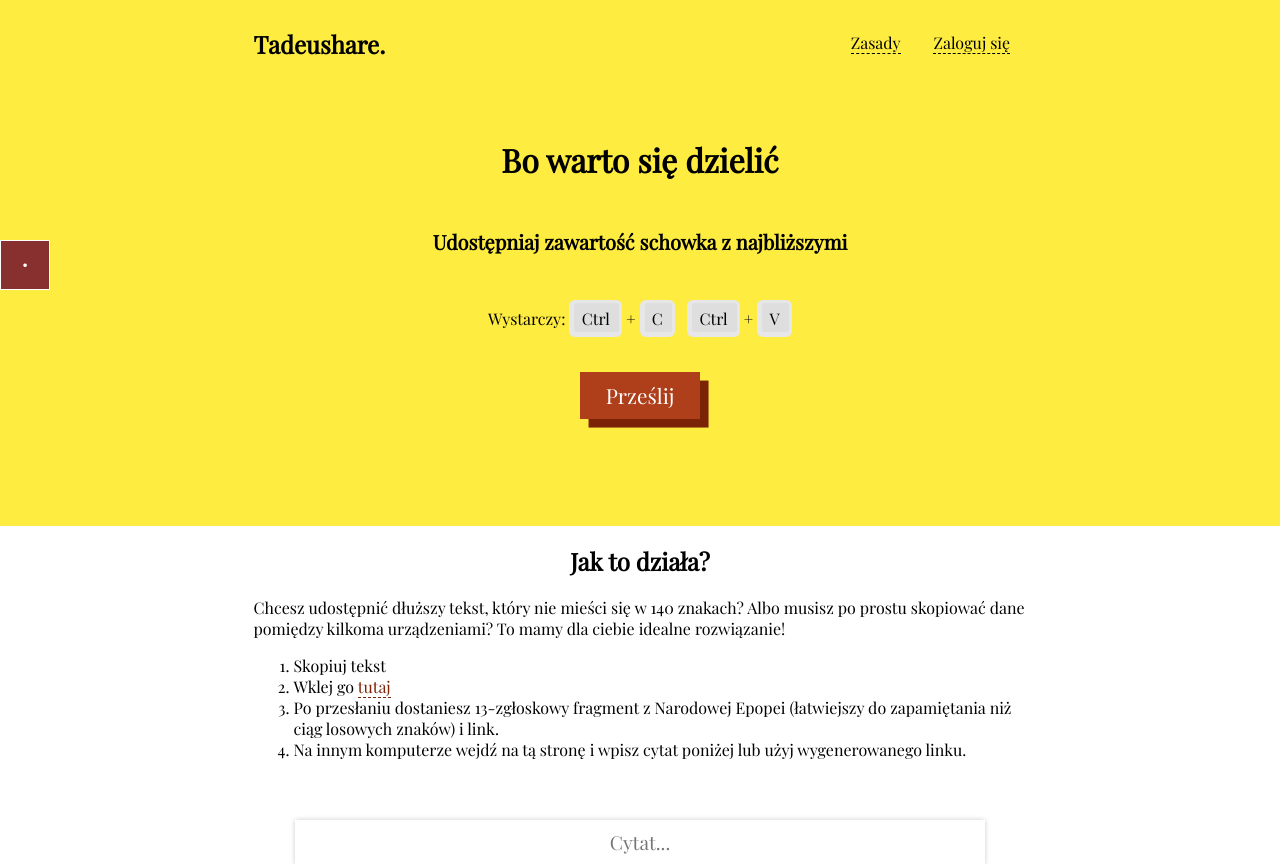
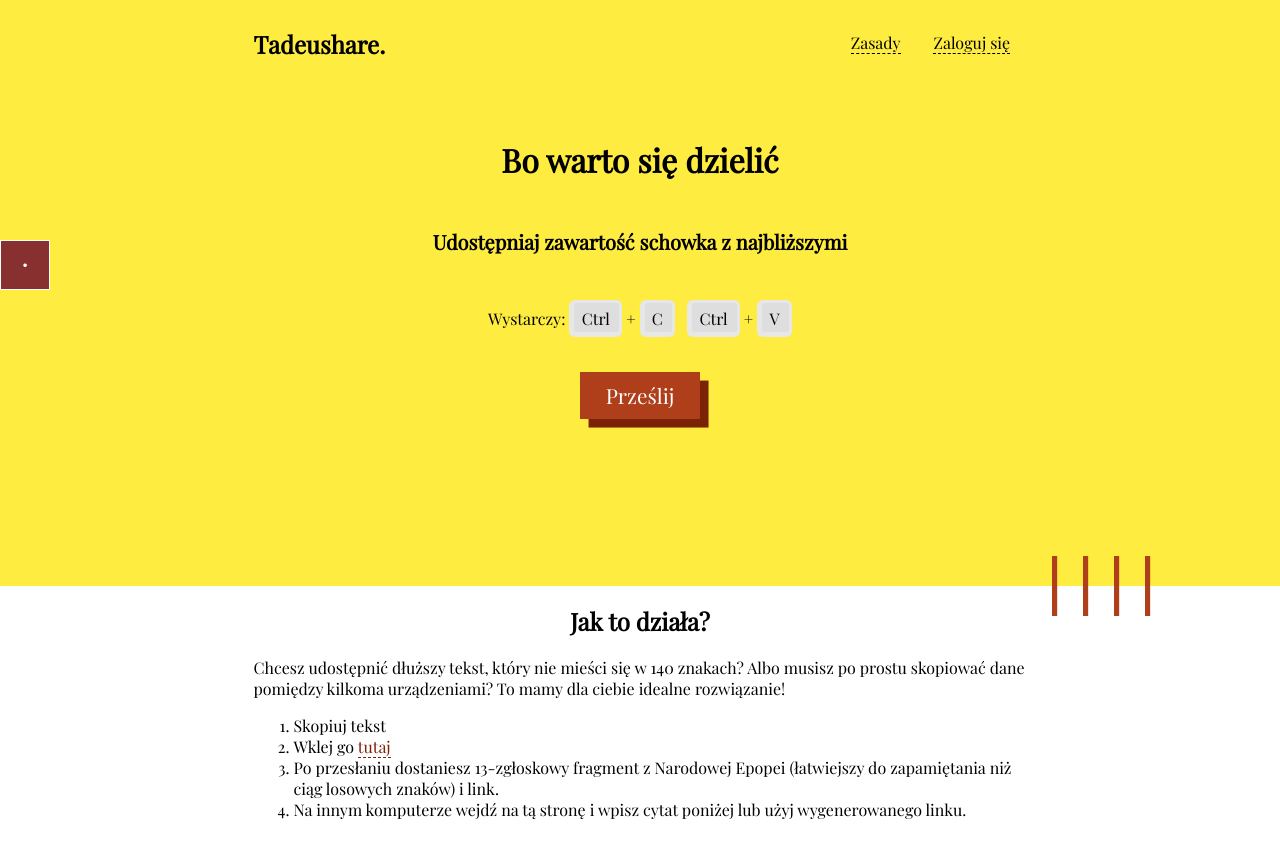
Before and after one commit to pniedzwiedzinski/tadeushare, a PHP site: page / in a window 1280 px wide. Shown: the top 864 px of the page. Run offline with PHP 8.4, Linux system fonts and the light colour scheme.

Commit message:
Fix stripes with flex

```diff
--- a/index.html
+++ b/index.html
@@ -62,8 +62,8 @@ hm.addEventListener('click', () => {
         </div>
         <a href="/share" class="button" id="share">Prześlij</a>
       </div>
+      <div id="stripes" class="decoration"></div>
     </header>
-    <div id="stripes" class="decoration"></div>
     <div id="how">
       <h2>Jak to działa?</h2>
       <p>Chcesz udostępnić dłuższy tekst, który nie mieści się w 140 znakach? Albo musisz po prostu skopiować dane pomiędzy kilkoma urządzeniami? To mamy dla ciebie idealne rozwiązanie!</p>
--- a/style.css
+++ b/style.css
@@ -124,7 +124,7 @@ nav ul li {
 .decoration#stripes {
   background: url('icons/stripes.svg');
   background-repeat: no-repeat;
-  top: -30px;
+  bottom: calc(-1em - 30px);
   left: calc(90vw - 100px);
   height: 60px;
   width: 100px;
```
